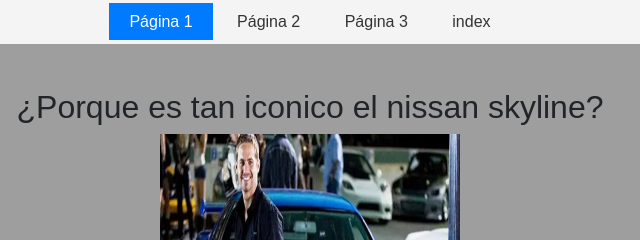
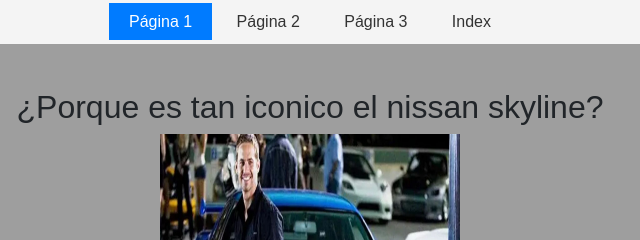
Before and after one commit to David23MA/Laboratorio-6, a plain HTML site: page pagina1.html in a window 1280 px wide. Shown: the top 240 px of the page, 330-970 px from the left. Drawn offline with nearby package versions, Linux system fonts and the light colour scheme.

Commit message:
Se agrego un archivo con mi nombre y se modifico la pagina 1 y 2

```diff
--- a/pagina1.html
+++ b/pagina1.html
@@ -14,7 +14,7 @@
         <a href="pagina1.html" class="active">Página 1</a>
         <a href="pagina2.html">Página 2</a>
         <a href="pagina3.html">Página 3</a>
-        <a href="index.html">index</a>
+        <a href="index.html">Index</a>
     </nav>
 
     <main class="container mt-4">
@@ -23,7 +23,7 @@
         <p>Por más críticas que reciba, es un hecho que la saga de Rápidos y Furiosos <br>
             ha logrado lo que ninguna otra historia en la pantalla grande. Desde su debut en 2001, <br>
             esta serie de películas de acción sobre carreras callejeras y persecuciones acumula 11<br>
-             títulos si se suma el que se está filmando en la actualidad.</p>
+            títulos si se suma el que se está filmando en la actualidad.</p>
 
         <img class="PAGINA1" src="IMAGENES/carro3.jpeg" alt="Imagen 2">
         <p>Al tener a los autos como estrellas de cada una de las películas, ciertos ejemplares que <br>
```
Also changed, not shown: pagina2.html (+1 -3 lines), 1999036.txt (added).
